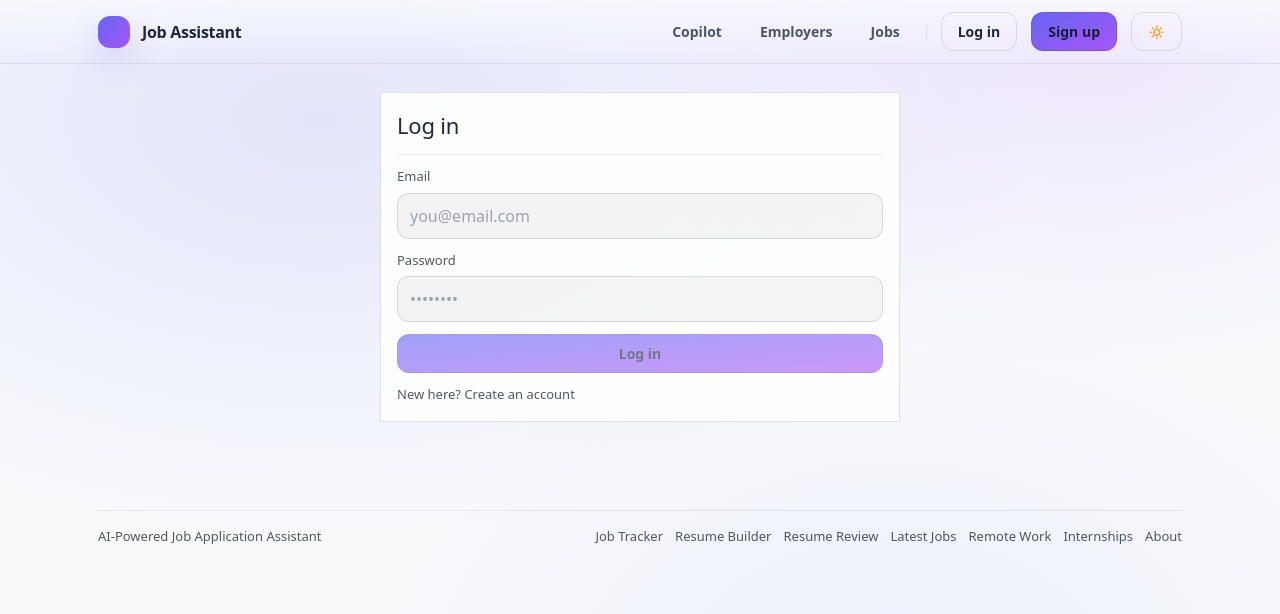
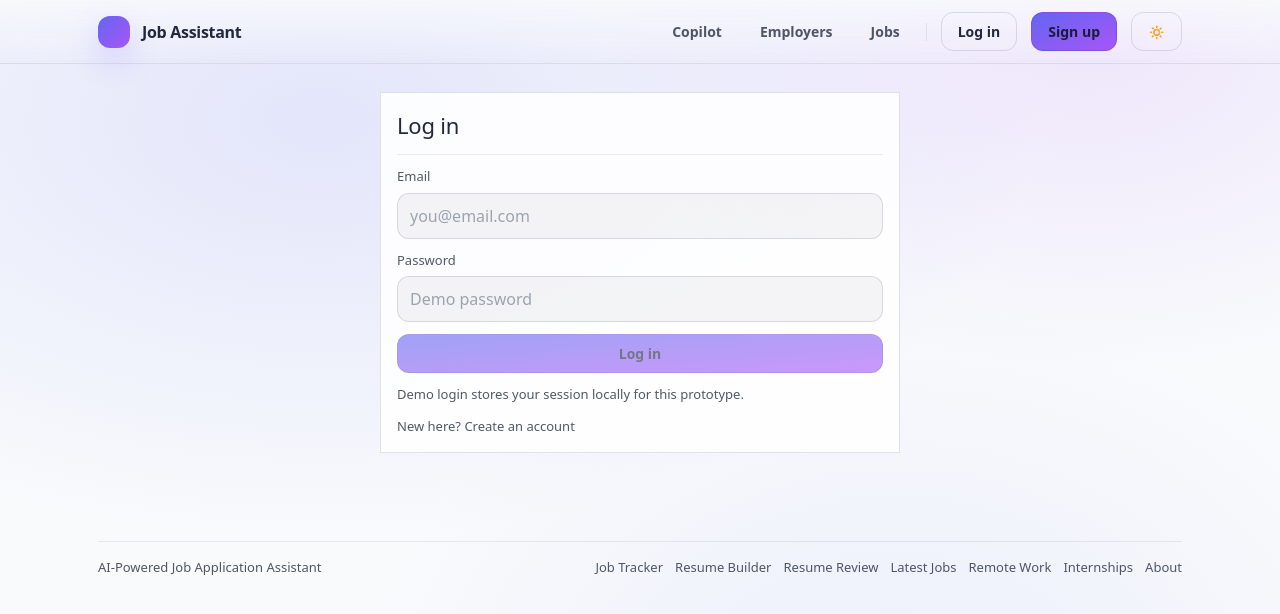
Before and after one commit to Rashmi0193/PMAJobAssistantAgent, a Next.js app in the folder frontend/: page /login in a window 1280 px wide. Shown: the top 614 px of the page. Built offline with nearby package versions, Linux system fonts and the light colour scheme.

Commit message:
Fixed login page contents

```diff
--- a/frontend/src/app/login/page.tsx
+++ b/frontend/src/app/login/page.tsx
@@ -8,7 +8,6 @@ import { Divider } from "@/components/ui/Divider";
 import { Field } from "@/components/ui/Field";
 import { Input } from "@/components/ui/Input";
 import { Button } from "@/components/ui/Button";
-import { Badge } from "@/components/ui/Badge";
 import { useAuth } from "@/context/AuthContext";
 
 export default function LoginPage() {
@@ -24,18 +23,19 @@ export default function LoginPage() {
         </div>
         <Divider />
         <div style={{ display: "grid", gap: 12 }}>
-          <Field label="Email">
+        <Field label="Email">
             <Input
+              type="email"
               placeholder="you@email.com"
               value={email}
               onChange={(e) => setEmail(e.target.value)}
             />
           </Field>
           <Field label="Password">
-            <Input type="password" placeholder="••••••••" />
+            <Input type="password" placeholder="Demo password" />
           </Field>
           <Button
-            disabled={email.trim().length < 4}
+            disabled={!email.includes("@")}
             onClick={() => {
               actions.login({ email });
               router.push("/profile-setup");
@@ -44,6 +44,9 @@ export default function LoginPage() {
             Log in
           </Button>
           <div style={{ color: "var(--muted)", fontSize: 13 }}>
+            Demo login stores your session locally for this prototype.
+          </div>
+          <div style={{ color: "var(--muted)", fontSize: 13 }}>
             New here? <Link href="/signup">Create an account</Link>
           </div>
         </div>
```
